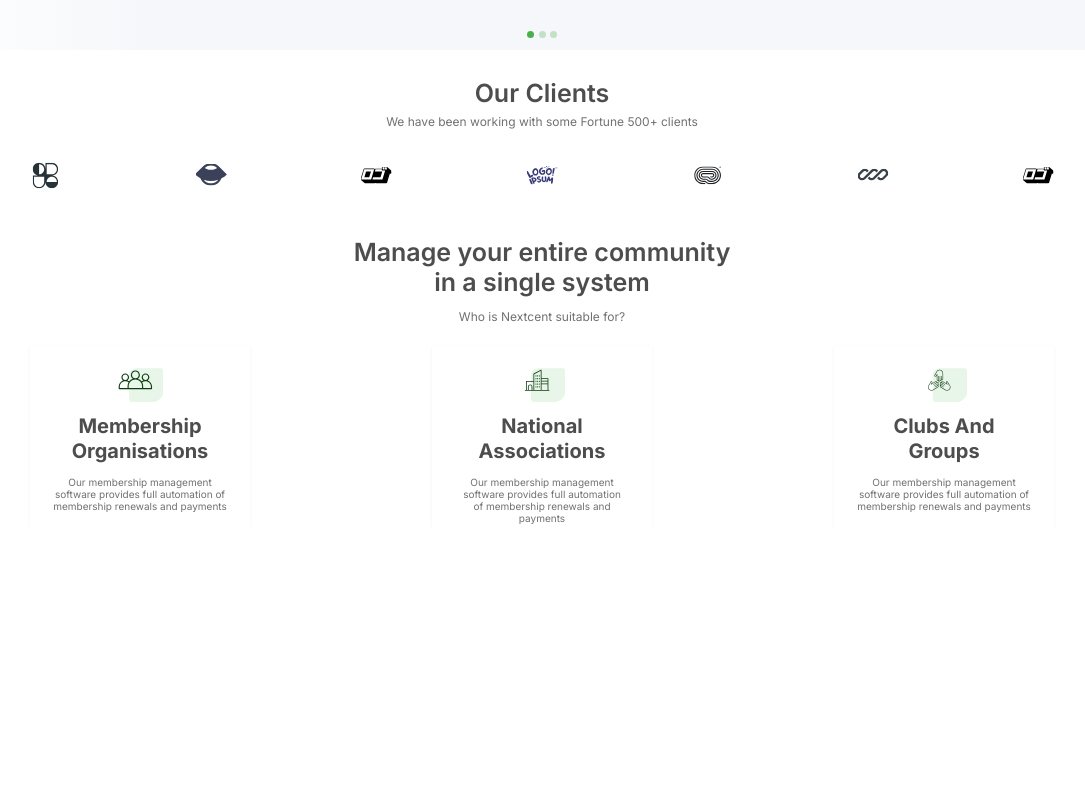
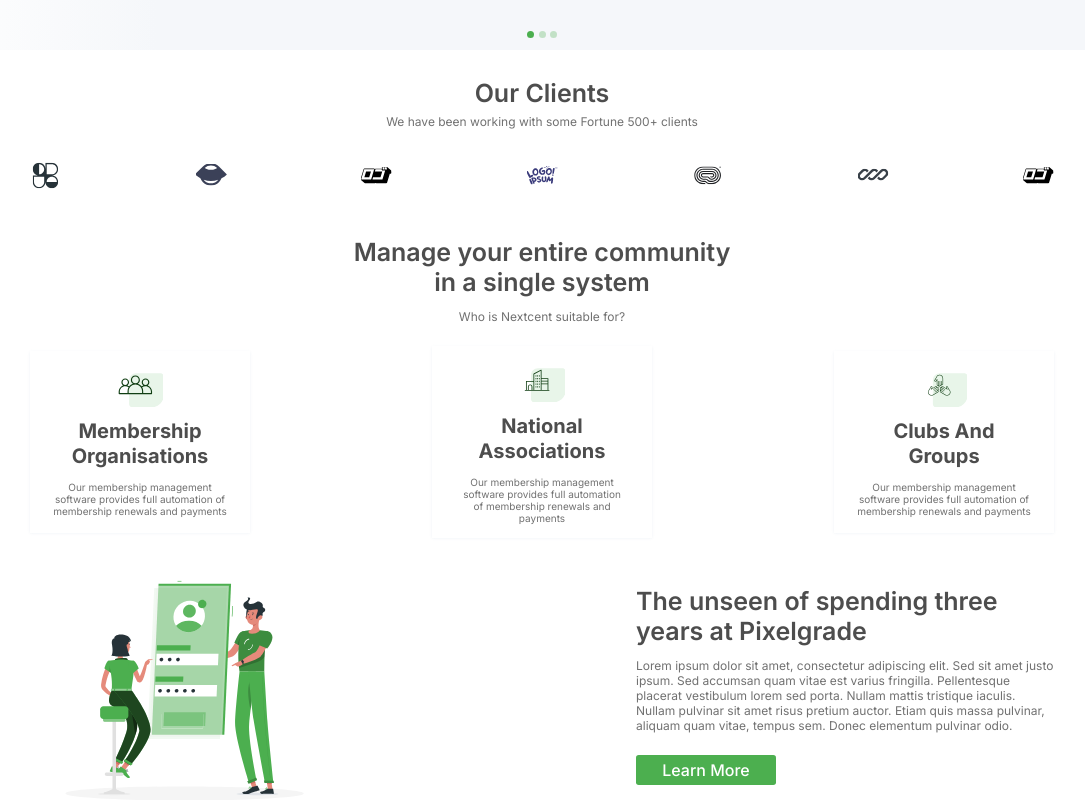
Before and after one commit to WeirdLight/nexcent, a plain HTML site: page index.html in a window 1280 px wide. Shown: the part 439-1239 px from the top of the page, without its empty margins (98-1183 px from the left). Before the commit the page ends 967 px from the top, so only its background shows below. Drawn offline with Linux system fonts and the light colour scheme.

Commit message:
add "unlock" section

```diff
--- a/index.html
+++ b/index.html
@@ -87,6 +87,21 @@
             </div>
         </div>
     </section>
+    <section class="unlock">
+        <div class="container">
+            <span class="unlock-img"></span>
+            <span class="descr">
+                <h2>The unseen of spending three years at Pixelgrade</h2>
+                <p>Lorem ipsum dolor sit amet, consectetur adipiscing elit.
+                    Sed sit amet justo ipsum. Sed accumsan quam vitae est varius
+                    fringilla. Pellentesque placerat vestibulum lorem sed porta.
+                    Nullam mattis tristique iaculis. Nullam pulvinar sit amet risus
+                    pretium auctor. Etiam quis massa pulvinar, aliquam quam vitae,
+                    tempus sem. Donec elementum pulvinar odio.</p>
+                <button>Learn More</button>
+            </span>
+        </div>
+    </section>
 </body>
 
 </html>
--- a/style.css
+++ b/style.css
@@ -211,6 +211,7 @@ div.suitable{
 }
 div.suitable:nth-of-type(2){
     padding: 17px 25px 17px 25px;
+    height: 192px;
 }
 div.suitable:hover{
     transform: scale(1.1, 1.1);
@@ -234,3 +235,18 @@ h3{
 div.suitable p{
     font-size: 10px;
 }
+
+
+section.unlock{
+    margin-top: 33px;
+}
+
+span.unlock-img{
+    background-image: url(./src/unlock.svg);
+    width: 307px;
+    height: 229px;
+}
+
+span.descr{
+    width: 418px;
+}
```
Also changed, not shown: src/unlock.svg (added).
